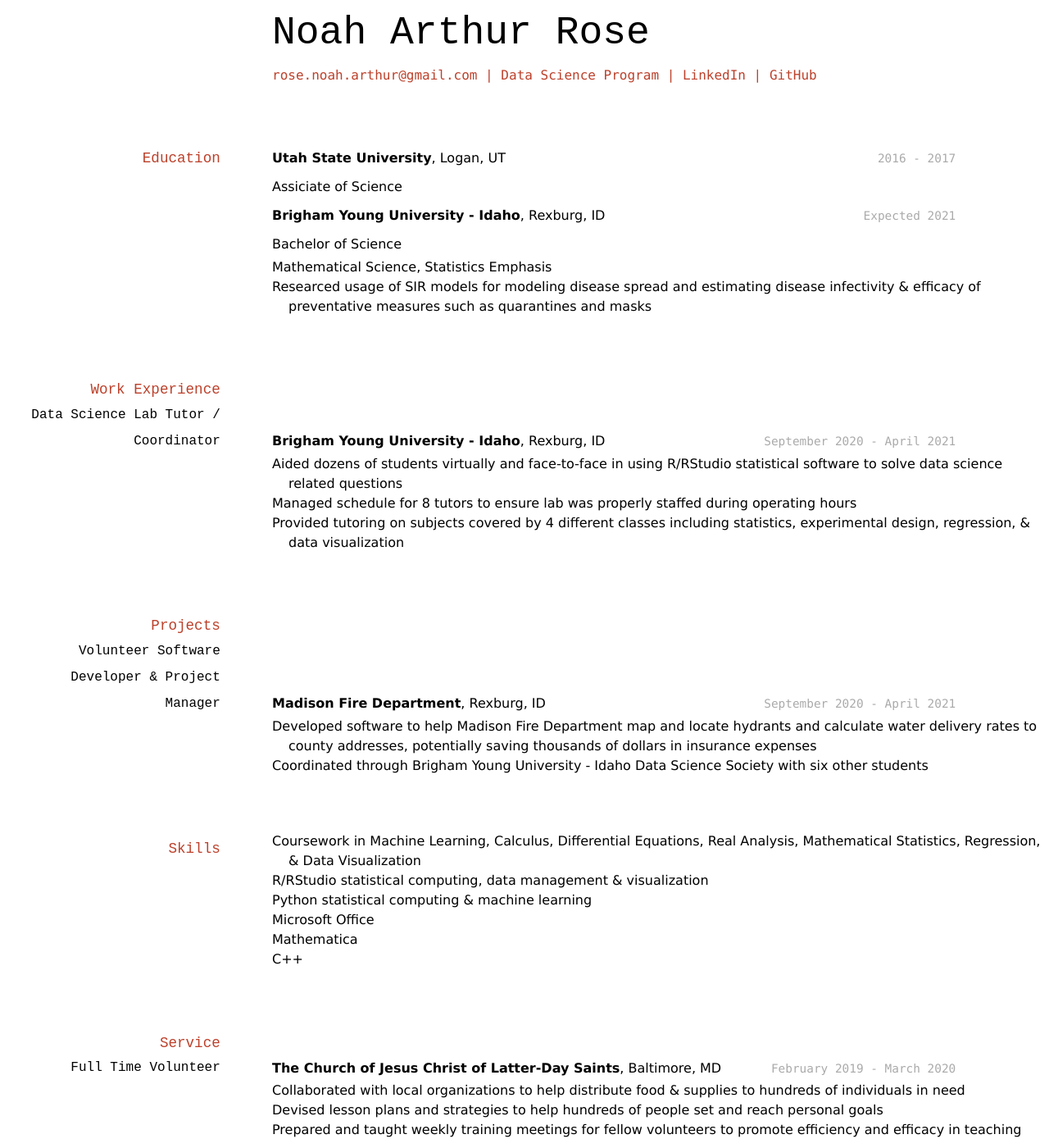
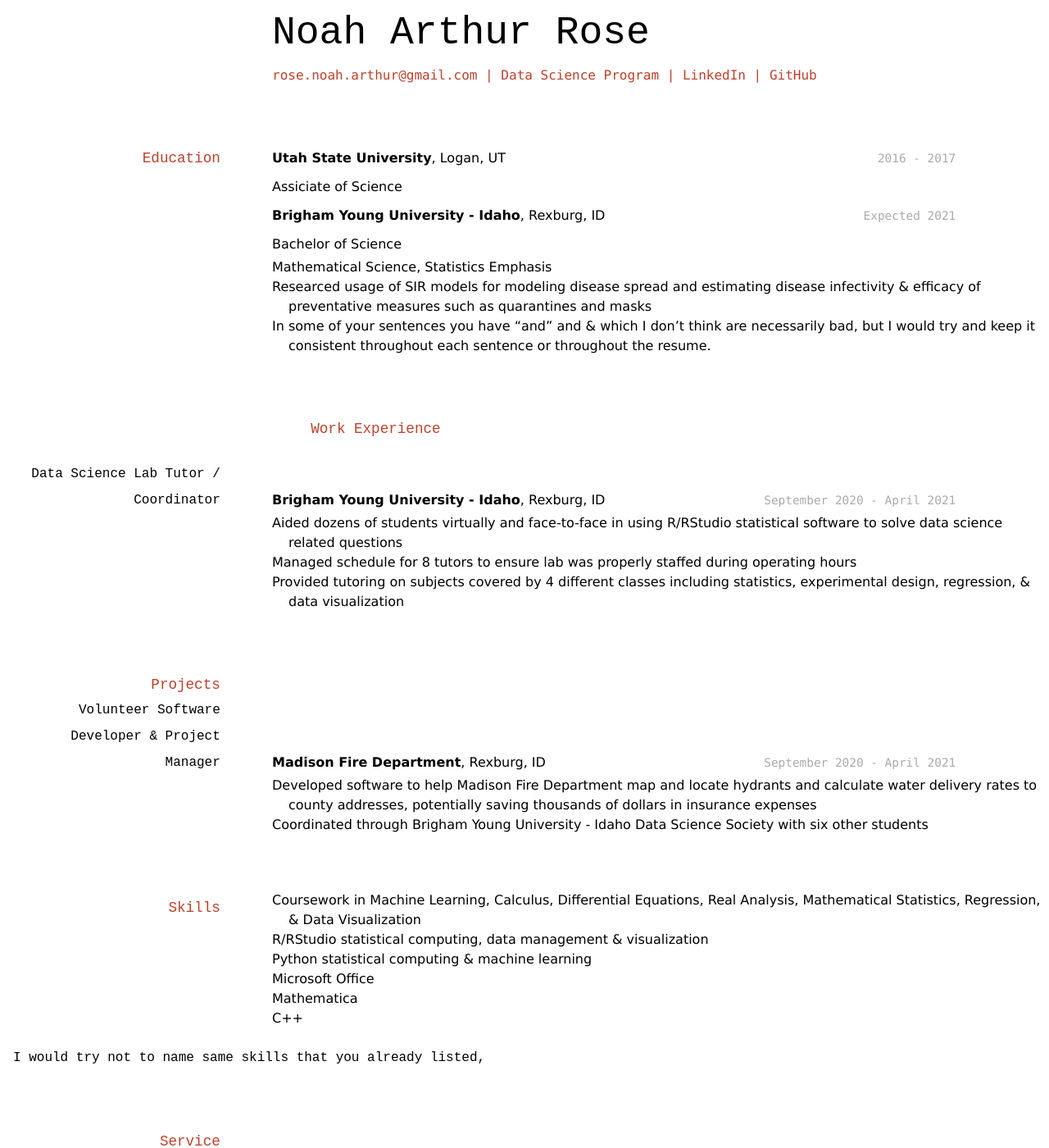
Before and after one commit to NoahRose1/RoseNoahResume, a Jekyll site: the page built from docs/index.md, in a window 1280 px wide and 1400 px high. Shown: the whole window at 82% size. Built offline with Jekyll 4.4.1, drawn with Linux system fonts in a browser that asks for light colours.

Commit message:
Update index.md
- In some of your sentences you have "and" and & which I don't think are necessarily bad, but I would try and keep it consistent throughout each sentence or throughout the resume.
- Machine Learning is used a few different times in the "skills" section. You may want to try and take out where you have the same skill and substitute it with another.

```diff
--- a/docs/index.md
+++ b/docs/index.md
@@ -26,7 +26,7 @@ __Brigham Young University - Idaho__, Rexburg, ID
 Bachelor of Science
 >* Mathematical Science, Statistics Emphasis
 >* Researced usage of SIR models for modeling disease spread and estimating disease infectivity & efficacy of preventative measures such as quarantines and masks
-
+######  In some of your sentences you have "and" and & which I don't think are necessarily bad, but I would try and keep it consistent throughout each sentence or throughout the resume. ####
 ## Work Experience
 
 ### Data Science Lab Tutor / Coordinator
@@ -56,6 +56,8 @@ __Madison Fire Department__, Rexburg, ID
 >*	Mathematica
 >*	C++
 
+#### I would try not to name same skills that you already listed, ####
+
 
 ## Service
 
```
